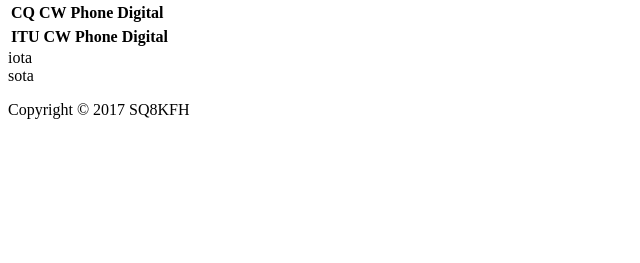
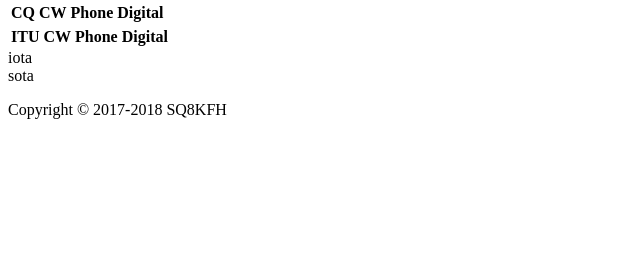
Before and after one commit to sq8kfh/kfhlog, a Python web app: template kfhlog/templates/awards.jinja2 in a window 1280 px wide. Shown: the part 537-800 px from the top of the page, without its empty margins (0-640 px from the left). Run offline with Jinja, Linux system fonts and the light colour scheme; the template is opened without the code that fills it, so the values that code supplies are empty.

Commit message:
Copyright 2018:)

```diff
--- a/kfhlog/templates/base.jinja2
+++ b/kfhlog/templates/base.jinja2
@@ -47,7 +47,7 @@
         </header>
         <main>{% block content %}{% endblock %}</main>
         <footer>
-            <p>Copyright © 2017 SQ8KFH</p>
+            <p>Copyright © 2017-2018 SQ8KFH</p>
         </footer>
     </body>
 </html>
```
